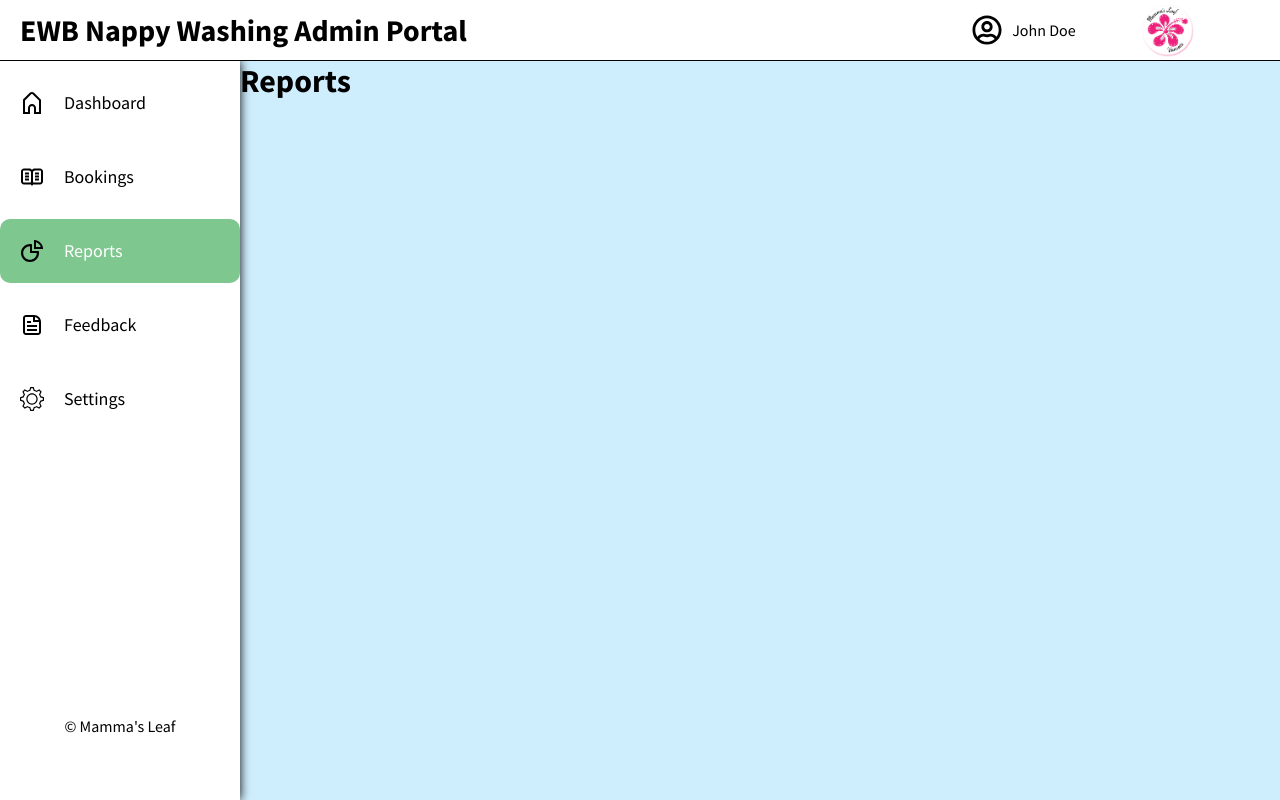
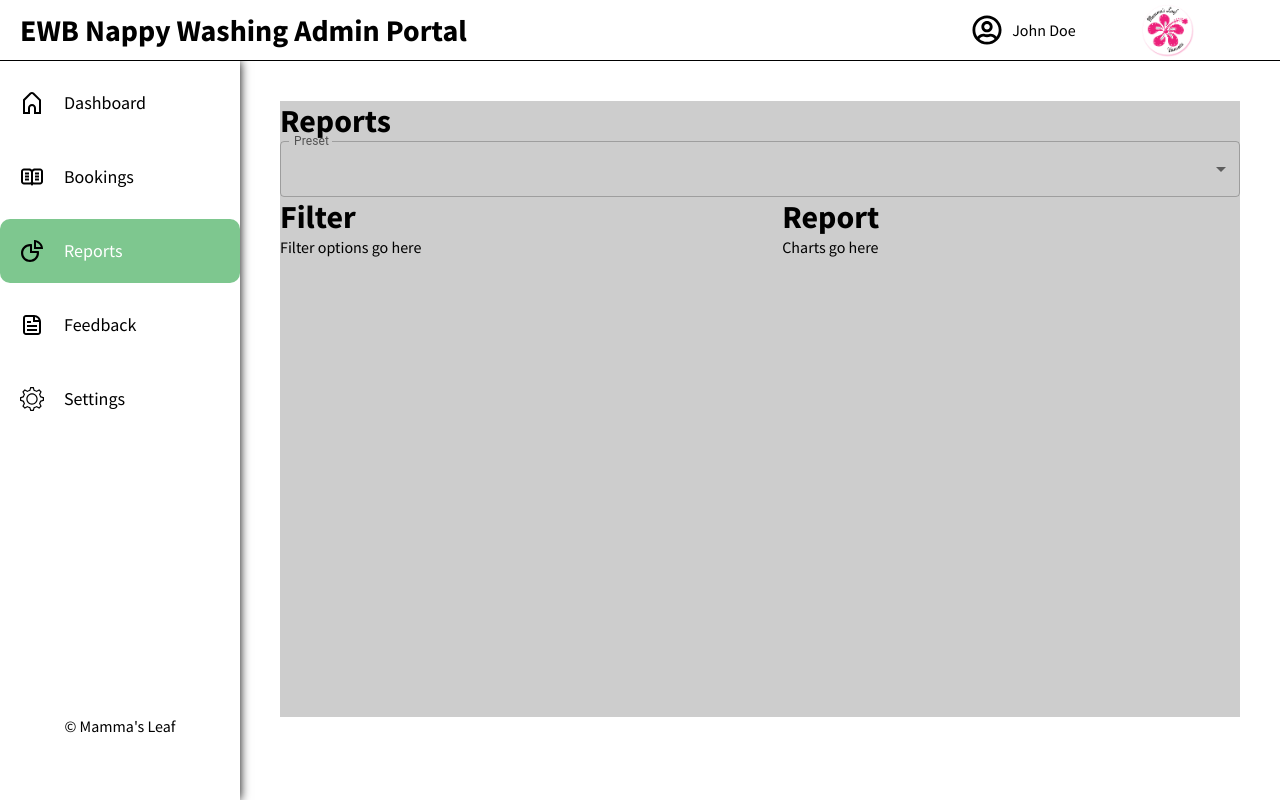
Before and after one commit to ProgrammerJo3y/ewb_react_frontend_webapp, a React (Create React App) app: page /reports in a window 1280 px wide. Both pictures are taken after typing "Sample", "Sample123" into the empty fields and a click on the button "Submit". Built offline with nearby package versions, Linux system fonts and the light colour scheme.

Commit message:
Added preset dropdown to reports page

```diff
--- a/src/pages/reports/Reports.jsx
+++ b/src/pages/reports/Reports.jsx
@@ -1,15 +1,16 @@
 import './reports.css'
-import * as React from 'react'
+import { useState} from 'react'
+import { Select, FormControl, MenuItem, InputLabel } from '@mui/material'
+import { CenterFocusStrong } from '@mui/icons-material';
 
 export default function Reports() {
 
-  const [report, setReport] = React.useState('report');
+  const [report, setReport] = useState('report');
 
-  const options = [
-    {label: 'Blah', value: 'blah'},
-  ];
+  const options = ["Preset 1", "Preset 2", "Preset 3"];
 
   const handleReportChange = (event) => {
+    // Handle chart population here
     setReport(event.target.value);
   }
 
@@ -17,10 +18,32 @@ export default function Reports() {
     <div className="reportsContainer">
       <div className="reportsHeader">
         <h1>Reports</h1>
+        <FormControl fullWidth>
+          <InputLabel id="demo-simple-select-label">Preset</InputLabel>
+          <Select
+            labelId="preset-select-label"
+            id="preset-select"
+            value={report}
+            label="Preset"
+            onChange={handleReportChange}
+          >
+            {options.map(item => {
+              return (
+                <MenuItem value={item}>{item}</MenuItem>
+              )
+            })}
+          </Select>
+        </FormControl>
       </div>
       <div className="reports">
-        <div className="reportsFilter"></div>
-        <div className="reportsGraph"></div>
+        <div className="reportsFilter">
+          <h1>Filter</h1>
+          <body>Filter options go here</body>
+        </div>
+        <div className="reportsGraph">
+          <h1>Report</h1>
+          <body>Charts go here</body>
+        </div>
       </div>
     </div>
   )
--- a/src/pages/reports/reports.css
+++ b/src/pages/reports/reports.css
@@ -1,4 +1,28 @@
 .reportsContainer{
     flex: 5;
-    background-color: #CFEEFD;
+    width: 100vh;
+    margin: 20px;
+    padding: 20px;
+    background-color: white;
 }
+
+.reportsHeader{
+    background-color: #CDCDCD;
+}
+
+.reports {
+    display: flex;
+    flex-direction: row;
+    min-height: 65vh;
+}
+
+.reportsFilter {
+    flex: 1 1 auto;
+    background-color: #CDCDCD;
+}
+
+.reportsGraph {
+    flex: 1 1 auto;
+    max-height: inherit;
+    background-color: #CDCDCD;
+}
```
